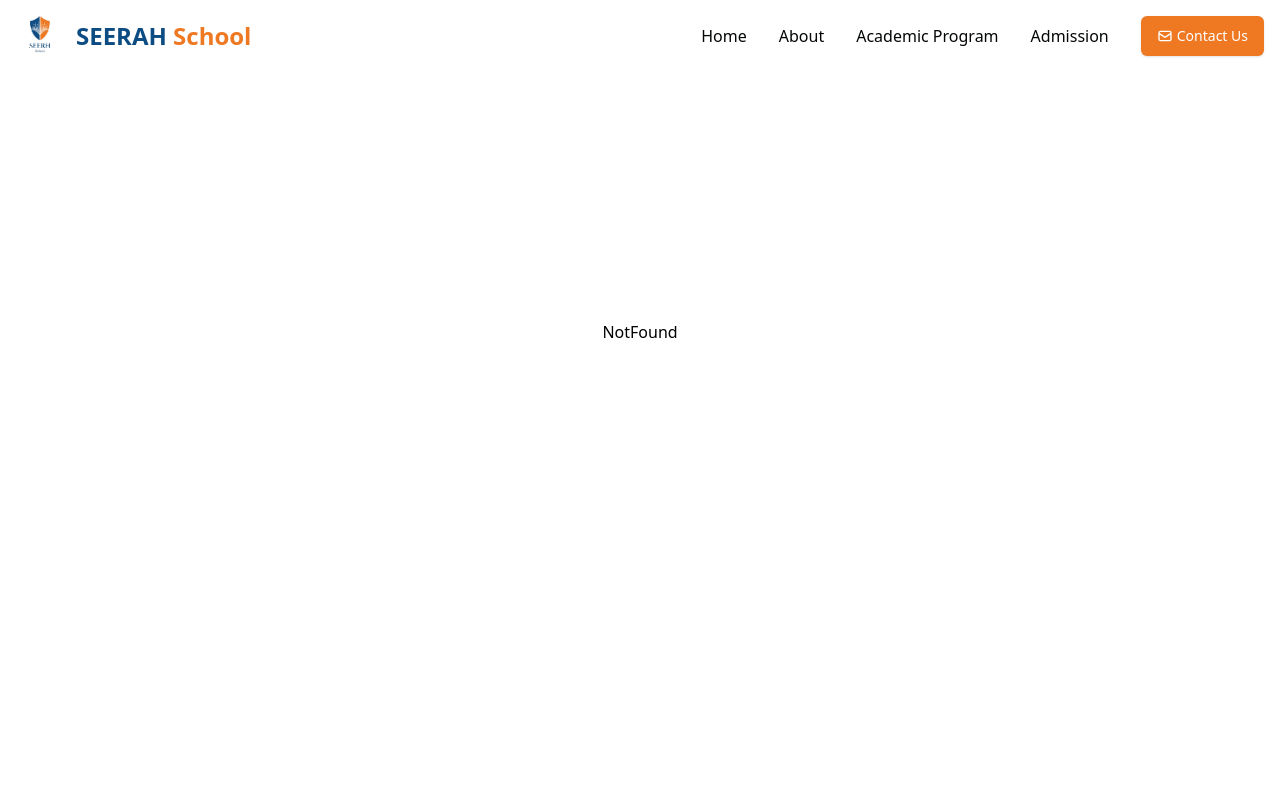
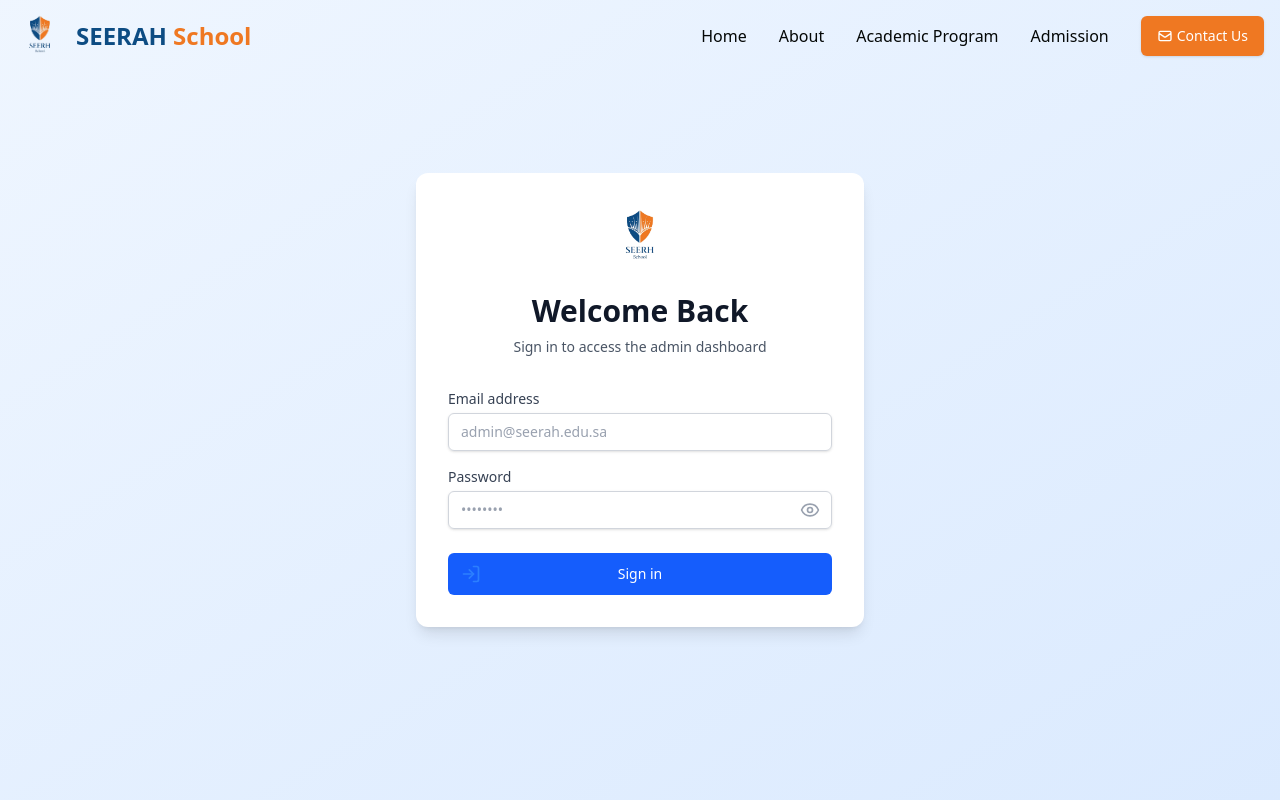
Before and after one commit to Mohand-Abdelkader/SEERH-Private-School, a React (Vite) app: page /login in a window 1280 px wide. Shown: the top 800 px of the page. Built offline with nearby package versions, Linux system fonts and the light colour scheme; no server answers.

Commit message:
login and protacted route for admin

```diff
--- /dev/null
+++ b/config/firebase-config.js
@@ -0,0 +1,16 @@
+import { initializeApp } from "firebase/app";
+import { getAuth } from "firebase/auth";
+
+const firebaseConfig = {
+  apiKey: import.meta.env.VITE_API_KEY,
+  authDomain: import.meta.env.VITE_AUTH_DOMAIN,
+  projectId: import.meta.env.VITE_PROJECT_ID,
+  storageBucket: import.meta.env.VITE_STORAGE_BUCKET,
+  messagingSenderId: import.meta.env.VITE_MESSAGING_SENDER_ID,
+  appId: import.meta.env.VITE_APP_ID,
+};
+
+const app = initializeApp(firebaseConfig);
+const auth = getAuth(app);
+
+export { auth };
--- a/package.json
+++ b/package.json
@@ -13,12 +13,15 @@
     "@tailwindcss/vite": "^4.1.7",
     "@tanstack/react-query": "^5.77.2",
     "embla-carousel-react": "^8.6.0",
+    "firebase": "^11.8.1",
     "lucide-react": "^0.511.0",
     "react": "^19.1.0",
     "react-dom": "^19.1.0",
     "react-hook-form": "^7.56.4",
+    "react-hot-toast": "^2.5.2",
     "react-router-dom": "^7.6.0",
     "seerh-private-school": "file:",
+    "styled-components": "^6.1.18",
     "tailwindcss": "^4.1.7"
   },
   "devDependencies": {
--- a/src/App.jsx
+++ b/src/App.jsx
@@ -15,6 +15,9 @@ import AdmissionRequests from "./pages/admin/AdmissionRequests";
 import AdmissionItem from "./pages/admin/AdmissionItem";
 import ContactMessage from "./pages/admin/ContactMessage";
 import MessageItem from "./pages/admin/MessageItem";
+import AdminLogin from "./pages/AdminLogin";
+import ProtectedRoute from "./ui/ProtectedRoute";
+import { Toaster } from "react-hot-toast";
 
 const queryClient = new QueryClient({
   defaultOptions: {
@@ -36,9 +39,17 @@ function App() {
               />
               <Route path="/admission" element={<AdmissionPage />} />
               <Route path="/contact" element={<ContactPage />} />
+              <Route path="/login" element={<AdminLogin />} />
               <Route path="*" element={<NotFound />} />
             </Route>
-            <Route path="/admin" element={<AdminLayout />}>
+            <Route
+              path="/admin"
+              element={
+                <ProtectedRoute>
+                  <AdminLayout />
+                </ProtectedRoute>
+              }
+            >
               <Route path="/admin" element={<Dashboard />} />
               <Route
                 path="admission-requests"
@@ -55,6 +66,26 @@ function App() {
             <Route path="*" element={<NotFound />} />
           </Routes>
         </BrowserRouter>
+        <Toaster
+          position="top-center"
+          gutter={12}
+          containerStyle={{ margin: "8px" }}
+          toastOptions={{
+            success: {
+              duration: 3000,
+            },
+            error: {
+              duration: 5000,
+            },
+            style: {
+              fontSize: "16px",
+              maxWidth: "500px",
+              padding: "16px 24px",
+              backgroundColor: "##F9FAFB",
+              color: "##1F2937",
+            },
+          }}
+        />
       </QueryClientProvider>
     </>
   );
--- /dev/null
+++ b/src/hooks/useLogin.js
@@ -0,0 +1,22 @@
+import { useMutation, useQueryClient } from "@tanstack/react-query";
+import { login as loginApi } from "../services/servicesApi";
+import { useNavigate } from "react-router-dom";
+import toast from "react-hot-toast";
+export function useLogin() {
+  const queryClient = useQueryClient();
+  const navigate = useNavigate();
+  const { mutate: login, isPending } = useMutation({
+    mutationFn: ({ email, password }) => loginApi({ email, password }),
+    onSuccess: (user) => {
+      queryClient.setQueryData(["user"], user.user);
+      navigate("/admin", { replace: true });
+      toast.success("Login in Successfully");
+    },
+    onError: (err) => {
+      console.log("ERROR", err);
+      toast.error("Provided email or password are incorrect");
+    },
+  });
+
+  return { login, isPending };
+}
--- /dev/null
+++ b/src/pages/AdminLogin.jsx
@@ -0,0 +1,102 @@
+import { useState } from "react";
+import { Eye, EyeOff, LogIn } from "lucide-react";
+import { useLogin } from "../hooks/useLogin";
+
+function AdminLogin() {
+  const [showPassword, setShowPassword] = useState(false);
+  const [email, setEmail] = useState("");
+  const [password, setPassword] = useState("");
+  const { login, isLoading } = useLogin();
+
+  const handleSubmit = (e) => {
+    e.preventDefault();
+    login({ email, password });
+  };
+
+  return (
+    <div className="min-h-screen flex items-center justify-center bg-gradient-to-br from-blue-50 to-blue-100 py-12 px-4 sm:px-6 lg:px-8">
+      <div className="max-w-md w-full bg-white rounded-xl shadow-lg p-8 space-y-8">
+        <div>
+          <img
+            className="mx-auto h-16 w-auto"
+            src="/SEERAH Logo.png"
+            alt="SEERAH School Logo"
+          />
+          <h2 className="mt-6 text-center text-3xl font-extrabold text-gray-900">
+            Welcome Back
+          </h2>
+          <p className="mt-2 text-center text-sm text-gray-600">
+            Sign in to access the admin dashboard
+          </p>
+        </div>
+
+        <form className="mt-8 space-y-6" onSubmit={handleSubmit}>
+          <div className="space-y-4">
+            <div>
+              <label htmlFor="email" className="block text-sm font-medium text-gray-700">
+                Email address
+              </label>
+              <div className="mt-1">
+                <input
+                  id="email"
+                  type="email"
+                  required
+                  value={email}
+                  onChange={(e) => setEmail(e.target.value)}
+                  className="appearance-none block w-full px-3 py-2 border border-gray-300 rounded-md shadow-sm placeholder-gray-400 focus:outline-none focus:ring-blue-500 focus:border-blue-500 sm:text-sm"
+                  placeholder="admin@seerah.edu.sa"
+                />
+              </div>
+            </div>
+
+            <div>
+              <label htmlFor="password" className="block text-sm font-medium text-gray-700">
+                Password
+              </label>
+              <div className="mt-1 relative">
+                <input
+                  id="password"
+                  type={showPassword ? "text" : "password"}
+                  required
+                  value={password}
+                  onChange={(e) => setPassword(e.target.value)}
+                  className="appearance-none block w-full px-3 py-2 border border-gray-300 rounded-md shadow-sm placeholder-gray-400 focus:outline-none focus:ring-blue-500 focus:border-blue-500 sm:text-sm pr-10"
+                  placeholder="••••••••"
+                />
+                <button
+                  type="button"
+                  onClick={() => setShowPassword(!showPassword)}
+                  className="absolute inset-y-0 right-0 pr-3 flex items-center text-gray-400 hover:text-gray-500"
+                >
+                  {showPassword ? (
+                    <EyeOff className="h-5 w-5" aria-hidden="true" />
+                  ) : (
+                    <Eye className="h-5 w-5" aria-hidden="true" />
+                  )}
+                </button>
+              </div>
+            </div>
+          </div>
+
+          <div>
+            <button
+              type="submit"
+              disabled={isLoading}
+              className="group relative w-full flex justify-center py-2.5 px-4 border border-transparent text-sm font-medium rounded-md text-white bg-blue-600 hover:bg-blue-700 focus:outline-none focus:ring-2 focus:ring-offset-2 focus:ring-blue-500 disabled:opacity-50 disabled:cursor-not-allowed transition-colors duration-200"
+            >
+              <span className="absolute left-0 inset-y-0 flex items-center pl-3">
+                <LogIn
+                  className="h-5 w-5 text-blue-500 group-hover:text-blue-400"
+                  aria-hidden="true"
+                />
+              </span>
+              {isLoading ? "Signing in..." : "Sign in"}
+            </button>
+          </div>
+        </form>
+      </div>
+    </div>
+  );
+}
+
+export default AdminLogin;
--- a/src/services/servicesApi.js
+++ b/src/services/servicesApi.js
@@ -1,4 +1,6 @@
 const FIREBASE_URL = "https://seerah-school-default-rtdb.firebaseio.com";
+import { signInWithEmailAndPassword } from "firebase/auth";
+import { auth } from "../../config/firebase-config";
 
 //FOR ADMISSION API
 export async function createAdmission(admissionData) {
@@ -153,3 +155,20 @@ export async function getMessageById(messageId) {
     throw error;
   }
 }
+
+// login API
+
+export const login = async ({ email, password }) => {
+  const userCredential = await signInWithEmailAndPassword(
+    auth,
+    email,
+    password
+  );
+  return {
+    user: userCredential.user,
+  };
+};
+
+export const logout = async () => {
+  return auth.signOut();
+};
--- a/src/ui/AdminLayout.jsx
+++ b/src/ui/AdminLayout.jsx
@@ -1,10 +1,24 @@
 import { Outlet, Link, useLocation } from "react-router-dom";
-import { Menu, LogOut, Home, Users, Bell, Settings , MessageCircle} from "lucide-react";
+import {
+  Menu,
+  LogOut,
+  Home,
+  Users,
+  Bell,
+  Settings,
+  MessageCircle,
+} from "lucide-react";
 import { useState } from "react";
-
+import { logout } from "../services/servicesApi";
+import { useNavigate } from "react-router-dom";
 function AdminLayout() {
+  const navigate = useNavigate();
   const [isSidebarOpen, setIsSidebarOpen] = useState(true);
   const location = useLocation();
+  async function handleLogout() {
+    await logout();
+    navigate("/login");
+  }
 
   const isActive = (path) => {
     return location.pathname === path;
@@ -63,7 +77,10 @@ function AdminLayout() {
         </nav>
 
         <div className="border-t border-[#ffffff1a] p-4">
-          <button className="flex items-center gap-2 text-white hover:text-red-400 transition-colors w-full">
+          <button
+            onClick={handleLogout}
+            className="flex items-center gap-2 text-white hover:text-red-400 transition-colors w-full"
+          >
             <LogOut size={20} className="min-w-[20px]" />
             {isSidebarOpen && <span>Logout</span>}
           </button>
--- /dev/null
+++ b/src/ui/ProtectedRoute.jsx
@@ -0,0 +1,50 @@
+import styled from "styled-components";
+import { useEffect, useState } from "react";
+import { useNavigate } from "react-router-dom";
+import { auth } from "../../config/firebase-config";
+import Loader from "./Loader";
+
+const FullPage = styled.div`
+  height: 100vh;
+  background-color: var(--color-grey-50);
+  display: flex;
+  align-items: center;
+  justify-content: center;
+`;
+
+function ProtectedRoute({ children }) {
+  const [isLoading, setIsLoading] = useState(true);
+  const [isAuthenticated, setIsAuthenticated] = useState(false);
+  const navigate = useNavigate();
+
+  useEffect(() => {
+    const unsubscribe = auth.onAuthStateChanged((user) => {
+      setIsAuthenticated(!!user);
+      setIsLoading(false);
+    });
+
+    return () => unsubscribe();
+  }, []);
+
+  useEffect(() => {
+    if (!isAuthenticated && !isLoading) {
+      navigate("/login");
+    }
+  }, [isAuthenticated, isLoading, navigate]);
+
+  if (isLoading) {
+    return (
+      <FullPage>
+        <Loader />
+      </FullPage>
+    );
+  }
+
+  if (isAuthenticated) {
+    return children;
+  }
+
+  return null;
+}
+
+export default ProtectedRoute;
```
Also changed, not shown: 1 other file (tests, documents, lock files or other folders).
